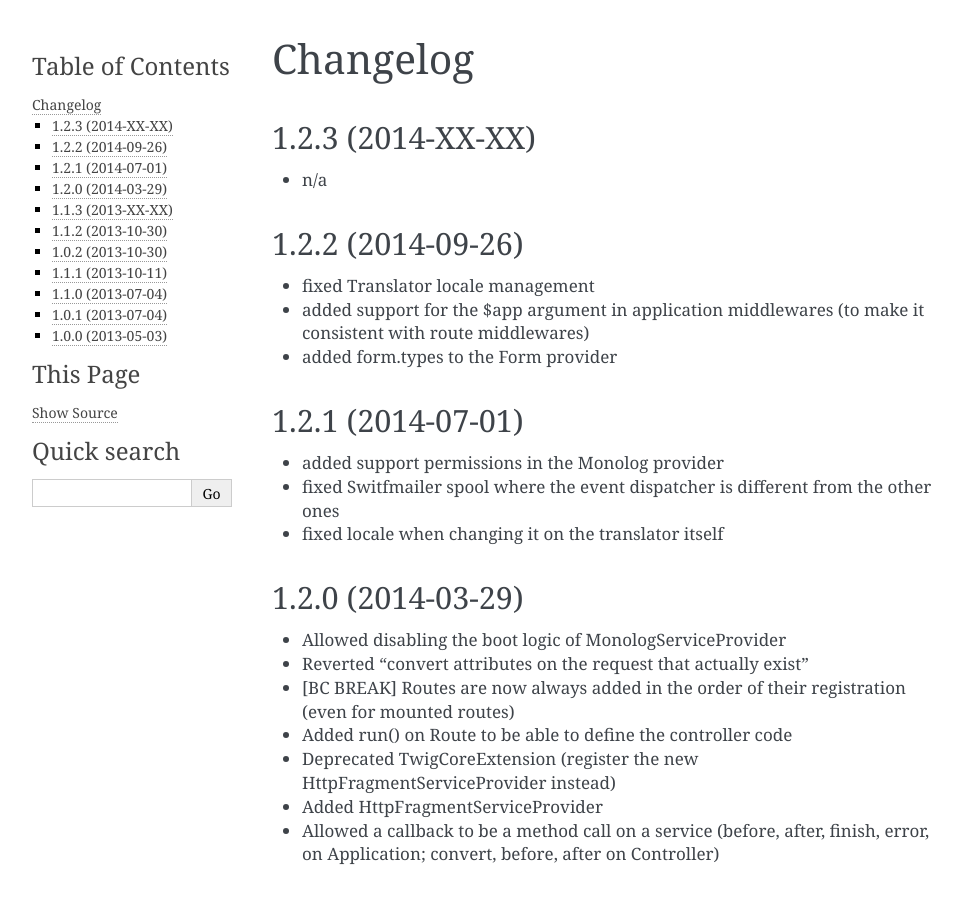
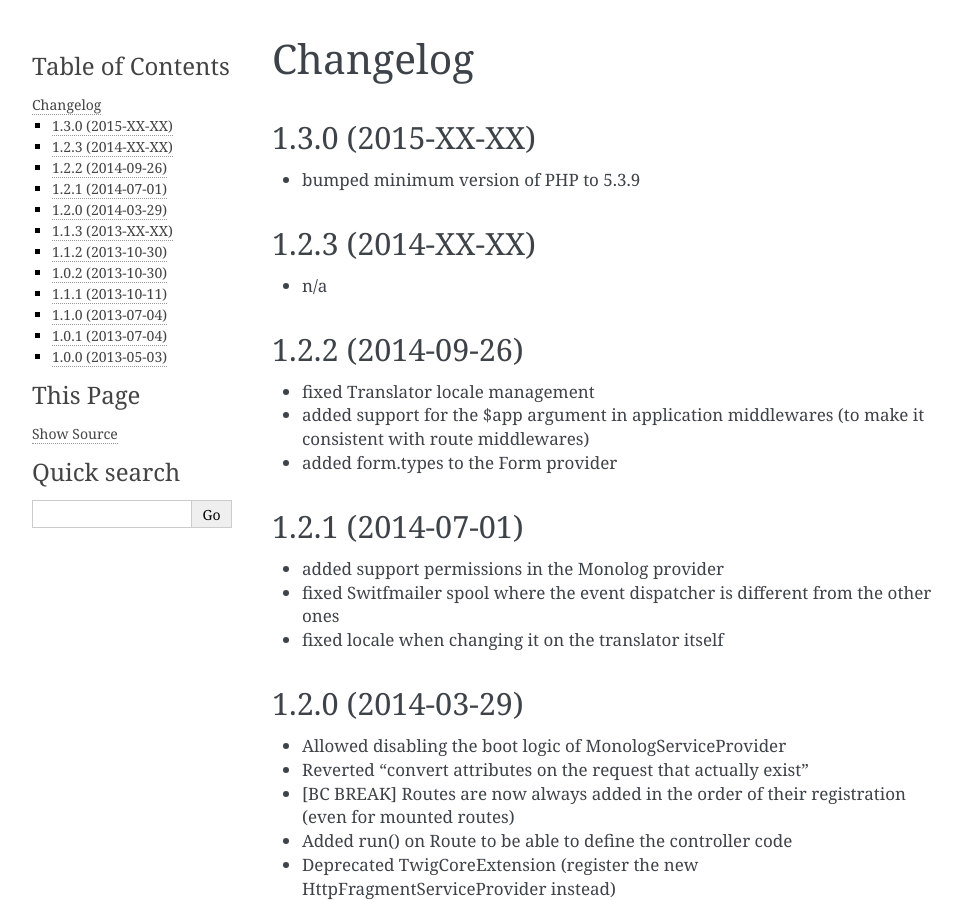
Before and after one commit to silexphp/Silex, a Sphinx documentation site: the page built from doc/changelog.rst, in a window 1280 px wide and 900 px high. Shown: the whole window, without its empty margins (148-1110 px from the left). Built offline with Sphinx 7.4.7, drawn with Linux system fonts in a browser that asks for light colours.

Commit message:
bumped min PHP version to 5.3.9 to ease migration to the new validation component API

```diff
--- a/README.rst
+++ b/README.rst
@@ -27,7 +27,7 @@ The recommended way to install Silex is through `Composer`_:
 
 .. code-block:: bash
 
-    php composer.phar require silex/silex "~1.2"
+    composer require silex/silex "~1.3"
 
 Alternatively, you can download the `silex.zip`_ file and extract it.
 
--- a/composer.json
+++ b/composer.json
@@ -16,7 +16,7 @@
         }
     ],
     "require": {
-        "php": ">=5.3.3",
+        "php": ">=5.3.9",
         "pimple/pimple": "~1.0",
         "symfony/event-dispatcher": "~2.3,<3.0",
         "symfony/http-foundation": "~2.3,<3.0",
@@ -56,7 +56,7 @@
     },
     "extra": {
         "branch-alias": {
-            "dev-master": "1.2.x-dev"
+            "dev-master": "1.3.x-dev"
         }
     }
 }
--- a/doc/changelog.rst
+++ b/doc/changelog.rst
@@ -1,5 +1,10 @@
 Changelog
 =========
+
+1.3.0 (2015-XX-XX)
+------------------
+
+* bumped minimum version of PHP to 5.3.9
 
 1.2.3 (2014-XX-XX)
 ------------------
--- a/doc/usage.rst
+++ b/doc/usage.rst
@@ -22,7 +22,7 @@ If you want more flexibility, use Composer_ instead:
 
 .. code-block:: bash
 
-    composer require silex/silex:~1.2
+    composer require silex/silex:~1.3
 
 Bootstrap
 ---------
```
Also changed, not shown: 1 other file.
